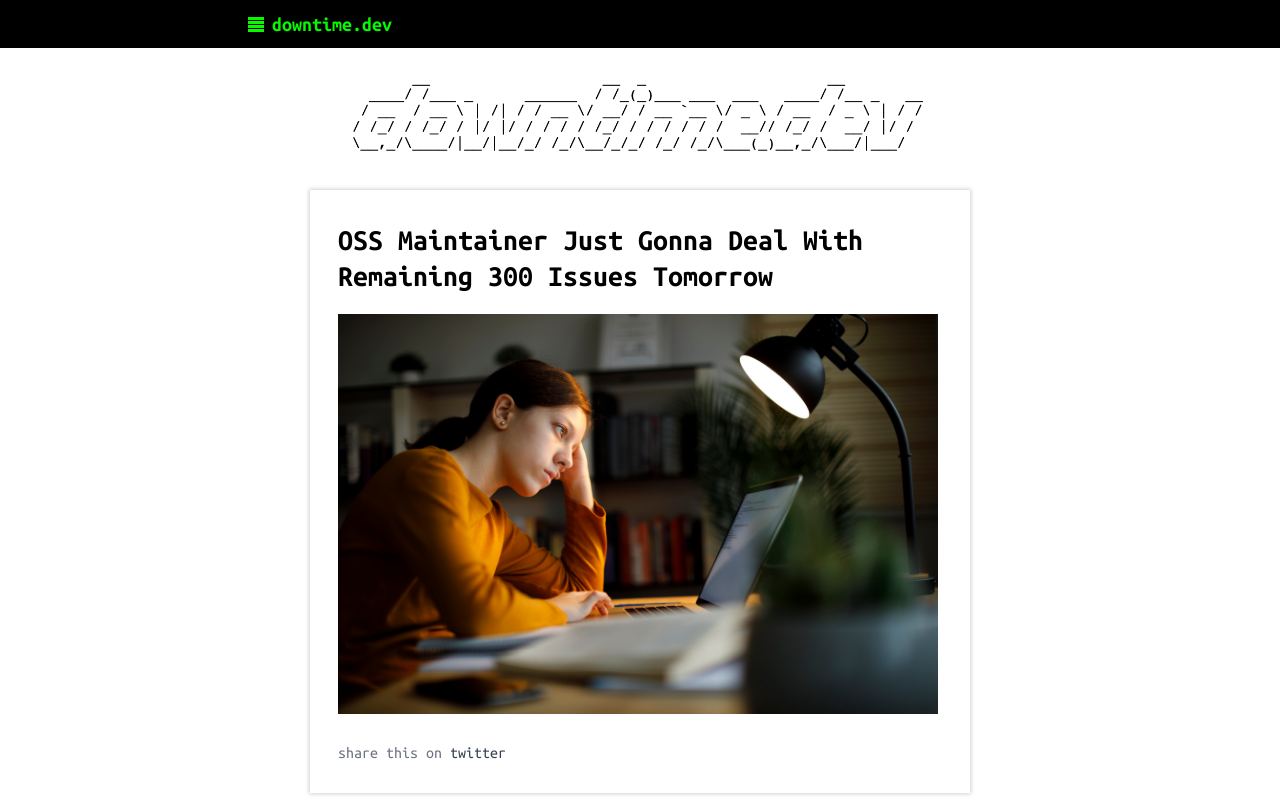
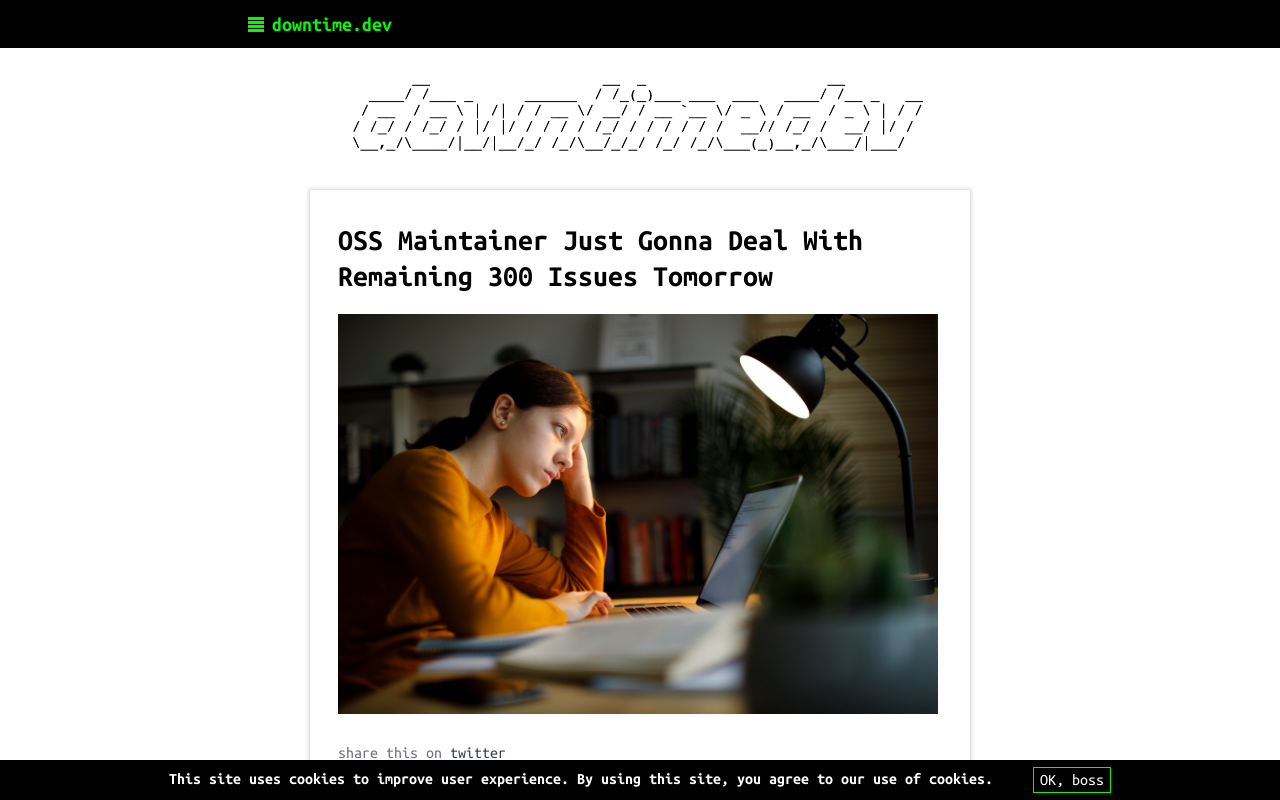
Before and after one commit to gravitational/downtime, a Next.js app: page / in a window 1280 px wide. Shown: the top 800 px of the page. Built offline with nearby package versions, Linux system fonts and the light colour scheme; no server answers.

Commit message:
update GDPR

```diff
--- a/components/Layout/Layout.tsx
+++ b/components/Layout/Layout.tsx
@@ -1,5 +1,6 @@
 import React from "react";
 import NavBar from "components/NavBar/NavBar"
+import GDPR from "components/GDPR"
 
 interface LayoutProps {
   children: React.ReactNode;
@@ -9,6 +10,7 @@ const Layout = ({ children }: LayoutProps) => {
   return (
     <div>
       <NavBar/>
+      <GDPR />
       {children}
     </div>
     )
```
